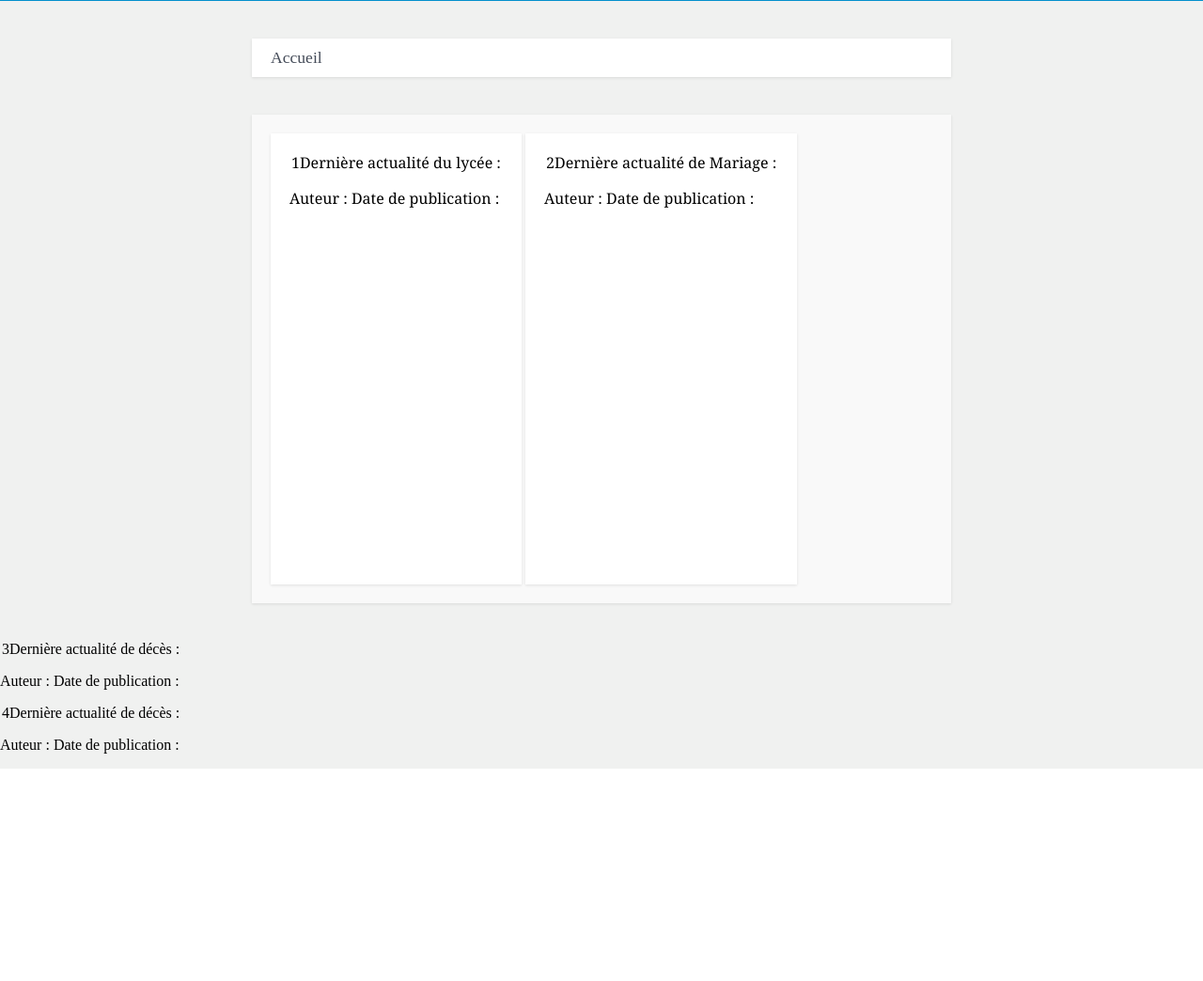
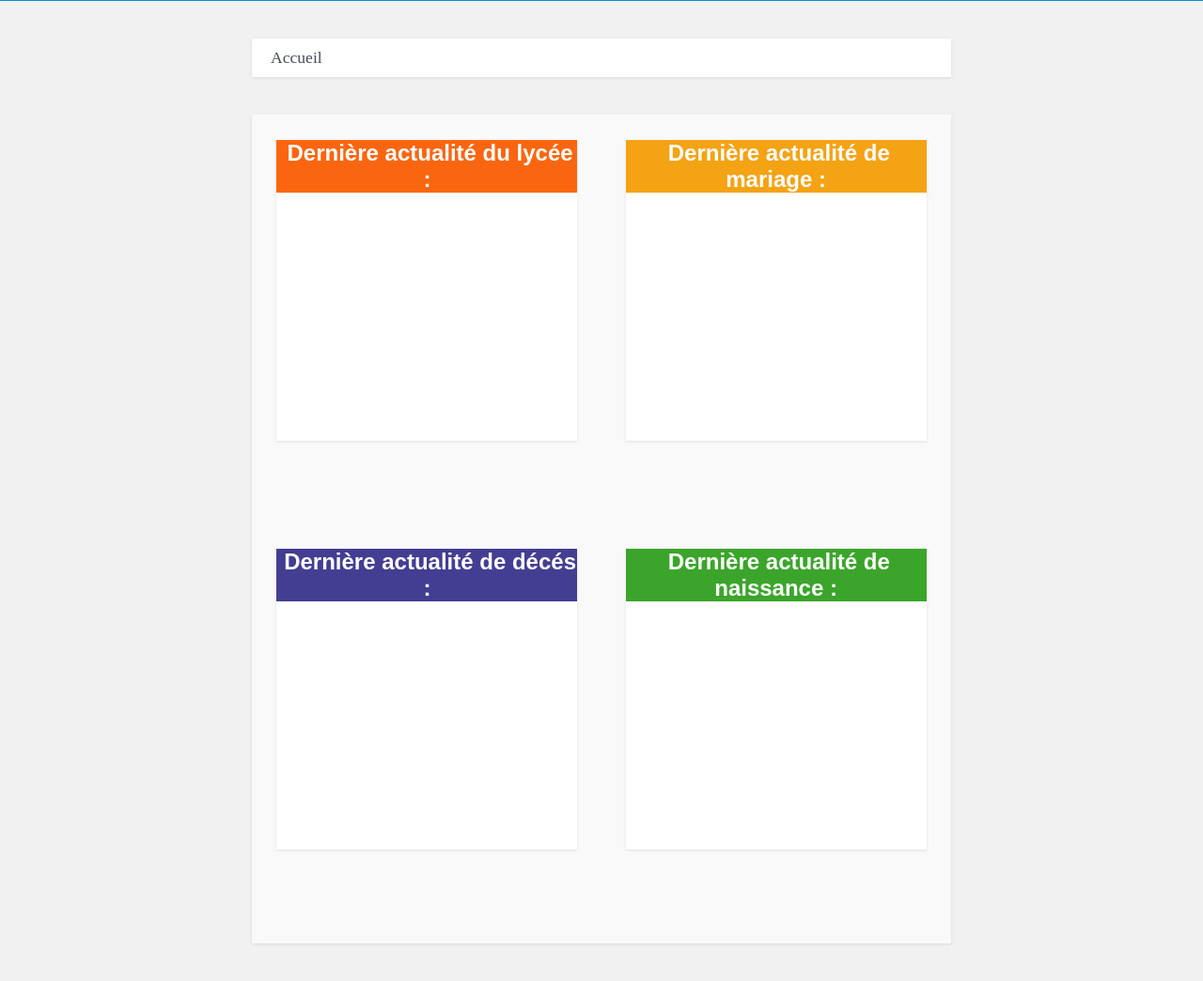
Before and after one commit to ComteZino/Projet_WEB_Etudiants, a PHP site: page /frontoffice/accueil.php in a window 1280 px wide. Shown: the part 301-1345 px from the top of the page at 94% size. Before the commit the page ends 1119 px from the top, so only its background shows below. Run offline with PHP 8.4, Linux system fonts and the light colour scheme; the visitor is signed in with stand-in values (Sample User, id 1); data that the repository does not hold is empty.

Commit message:
Design de l'accueil finis

```diff
--- a/css/styleAccueil.css
+++ b/css/styleAccueil.css
@@ -1,8 +1,30 @@
 @import url(http://fonts.googleapis.com/css?family=Montserrat:400,700);
 
+span{
+    font-weight: bold;
+}
+
+a{
+   color: #cf4d35;
+   text-decoration: none;
+}
+
+a:hover {
+    color: #cf4d35;
+    text-decoration: underline;
+}
+
+.trait{
+    width: 75%;
+    margin: auto;
+    border-style: solid;
+    border-width: 1px;
+    border-color:  #444B58;
+}
+
+/*Box contenant toute les box d'actualite*/
 .box-principal{
     max-width: 55%;
-    padding: 10px 20px;
     background: #F9F9F9;
     margin: 40px auto;
     padding: 20px;
@@ -10,31 +32,161 @@
     box-shadow: 0 1px 3px 0 rgba(0, 0, 0, 0.1);
 }
 
+#box-principal-one{
+    width:100%;
+    height:400px;
+    text-align: center;
+    margin-top: 1%;
+    margin-bottom: 5%;
+}
+
+#box-principal-two{
+    width:100%;
+    height:400px;
+    text-align: center;
+
+}
+
+/**********************************/
+/**********Style box lycee********/
+/********************************/
+
+/*Box principal contenant la barre et l'actualite*/
 #box_lycee{
-    max-width: 45%;
-    height: 55%;
+    width: 25%;
+    max-height: 95%;
+    min-height: 40%;
+    display: inline-block;
+    position: absolute;
+    left : 23%;
+    margin-left: auto;
+    margin-right: auto;
     background: #FFFFFF;
-    padding: 20px;
     font-family: Georgia, "Times New Roman", Times, serif;
     box-shadow: 0 1px 3px 0 rgba(0, 0, 0, 0.1);
+}
+
+/*Box contenant la barre de couleur*/
+#barre_box_lycee{
+    width: 100%;
+    height: 15%;
+    background: #FA6610;
+}
+
+.titre_categorie_actualite{
+    padding-left: 2%;
+    color : white;
+    font-family: '../font/Silica-Light.ttf', Arial, Helvetica, sans-serif;
+    font-size: 24px;
+    font-weight: bold;
+}
+
+/*Box contenant l'actualite'*/
+#actualite_box_lycee{
+    padding: 20px;
+}
+
+
+/**********************************/
+/********Style box mariage********/
+/********************************/
+
+/*Box principal contenant la barre et l'actualite*/
+#box_mariage{
+    width: 25%;
+    max-height: 95%;
+    min-height: 40%;
     display: inline-block;
+    position: absolute;
+    right : 23%;
     margin-left: auto;
     margin-right: auto;
+    margin-left: 3%;
+    background: #FFFFFF;
+    font-family: Georgia, "Times New Roman", Times, serif;
+    box-shadow: 0 1px 3px 0 rgba(0, 0, 0, 0.1);
 }
 
-#box_mariage{
-    max-width: 45%;
-    height: 55%;
+/*Box contenant la barre de couleur*/
+#barre_box_mariage{
+    width: 100%;
+    height: 5%;
+    background: #F4A314;
+}
+
+/*Box contenant l'actualite'*/
+#actualite_box_mariage{
+    padding: 20px;
+}
+
+
+/**********************************/
+/*********Style box deces*********/
+/********************************/
+
+/*Box principal contenant la barre et l'actualite*/
+#box_deces{
+    width: 25%;
+    max-height: 95%;
+    min-height: 40%;
+    display: inline-block;
+    position: absolute;
+    left : 20%;
+    margin-left: auto;
+    margin-right: auto;
     margin-left: 3%;
     background: #FFFFFF;
-    padding: 20px;
     font-family: Georgia, "Times New Roman", Times, serif;
     box-shadow: 0 1px 3px 0 rgba(0, 0, 0, 0.1);
+}
 
+/*Box contenant la barre de couleur*/
+#barre_box_deces{
+    width: 100%;
+    height: 5%;
+    background: #433E92;
+}
+
+/*Box contenant l'actualite'*/
+#actualite_box_deces{
+    padding: 20px;
+}
+
+
+/**********************************/
+/*******Style box naissance*******/
+/********************************/
+
+/*Box principal contenant la barre et l'actualite*/
+#box_naissance{
+    width: 25%;
+    max-height: 95%;
+    min-height: 40%;
     display: inline-block;
+    position: absolute;
+    right : 23%;
     margin-left: auto;
     margin-right: auto;
+    margin-left: 3%;
+    background: #FFFFFF;
+    font-family: Georgia, "Times New Roman", Times, serif;
+    box-shadow: 0 1px 3px 0 rgba(0, 0, 0, 0.1);
 }
+
+/*Box contenant la barre de couleur*/
+#barre_box_naissance{
+    width: 100%;
+    height: 5%;
+    background: #3BA52B;
+}
+
+/*Box contenant l'actualite'*/
+#actualite_box_naissance{
+    padding: 20px;
+}
+
+
+
 
 /*
 .form-style-5 fieldset{
--- a/frontoffice/accueil.php
+++ b/frontoffice/accueil.php
@@ -8,27 +8,15 @@
     require_once('connexionBD.php');
     $tableNewsLycee="SELECT * FROM news WHERE categorie='lycee' ORDER BY `date` desc";
     $table = $connexion->query($tableNewsLycee);
-    $ligne = $table->fetch();
-    $auteurLycee=$ligne['auteur'];
-    $titreLycee=$ligne['titre'];
-    $contenuLycee=$ligne['contenu'];
-    $dateLycee=$ligne['date'];
+
 
     $tableNewsMariage="SELECT * FROM news WHERE categorie='mariage' ORDER BY `date` desc";
     $table1 = $connexion->query($tableNewsMariage);
-    $ligne1 = $table1->fetch();
-    $auteurMariage=$ligne1['auteur'];
-    $titreMariage=$ligne1['titre'];
-    $contenuMariage=$ligne1['contenu'];
-    $dateMariage=$ligne1['date'];
+
 
     $tableNewsDeces="SELECT * FROM news WHERE categorie='deces' ORDER BY `date` desc";
     $table2 = $connexion->query($tableNewsDeces);
-    $ligne2 = $table2->fetch();
-    $auteurDeces=$ligne2['auteur'];
-    $titreDeces=$ligne2['titre'];
-    $contenuDeces=$ligne2['contenu'];
-    $dateDeces=$ligne2['date'];
+
 
 ?>
 <html>
@@ -48,81 +36,74 @@
         </div>
 
         <div class="box-principal">
+            <div id="box-principal-one">
                 <div id="box_lycee" class="form-style-5">
-
-                    <legend><span class="number" id="number1">1</span>Dernière actualité du lycée :</legend>
-                     <div class="actu_lycee">
-                        <p><?php echo 'Auteur : ' . $auteurLycee . ' Date de publication : ' . $dateLycee; ?></p>
-                        <p><?php echo $titreLycee; ?></p>
-                        <p><?php echo substr(htmlspecialchars_decode(strip_tags($contenuLycee)), 0, 140) ; ?></p>
+                    <div id="barre_box_lycee">
+                        <span class="titre_categorie_actualite">Dernière actualité du lycée :</span>
                     </div>
-
+                    <div id="actualite_box_lycee">
                         <?php
                             while($ligne = $table->fetch())
                             {
-                        echo "<fieldset>";
-                        echo "<div class="."actu_lycee".">";
-                        echo "<p>Auteur : ".$ligne['auteur']." Date de Publication : ".$ligne['date']."</p>";
-                        echo $ligne['titre'];
-                        echo "<p>".substr(htmlspecialchars_decode(strip_tags($ligne['contenu'])), 0, 140)."</p>" ;
-                        echo "</div>";
-                        echo "</fieldset>";
-                    }
-                ?>
-            </div>
-            <div id="box_mariage" class="form-style-5">
-
-                    <legend><span class="number" id="number2">2</span>Dernière actualité de Mariage :</legend>
-                     <div class="actu_mariage">
-                        <p><?php echo 'Auteur : ' . $auteurMariage . ' Date de publication : ' . $dateMariage; ?></p>
-                        <p><?php echo $titreMariage; ?></p>
-                        <p><?php echo substr(htmlspecialchars_decode(strip_tags($contenuMariage)), 0, 140); ?></p>
-                    </div>
-
-                <?php
-                    while($ligne1 = $table1->fetch())
-                    {
-                        echo "<fieldset>";
-                        echo "<div class="."actu_mariage".">";
-                        echo "<p>Auteur : ".$ligne1['auteur']." Date de Publication : ".$ligne1['date']."</p>";
-                        echo $ligne1['titre'];
-                        echo "<p>".substr(htmlspecialchars_decode(strip_tags($ligne1['contenu'])), 0, 140)."</p>" ;
-                        echo "</div>";
-                        echo "</fieldset>";
+                                echo "<p><span>Auteur : </span> ".$ligne['auteur']." <span>Date de publication : </span> ".$ligne['date']."</p>";
+                                echo '<p><a href="accueil.php">' .  $ligne['titre'] .'</a></p>';
+                                echo '<div class="trait"></div>';
                             }
                         ?>
                     </div>
                 </div>
-        <div id="container_two">
-            <div id="box_deces" class="form-style-5">
 
-                    <legend><span class="number" id="number3">3</span>Dernière actualité de décès :</legend>
-                    <div class="actu_deces">
-                        <p><?php echo 'Auteur : ' . $auteurDeces . ' Date de publication : ' . $dateDeces; ?></p>
-                        <p><?php echo $titreDeces; ?></p>
-                        <p><?php echo substr(htmlspecialchars_decode(strip_tags($contenuDeces)), 0, 140) ; ?></p>
+                <div id="box_mariage" class="form-style-5">
+                    <div id="barre_box_mariage">
+                        <span class="titre_categorie_actualite">Dernière actualité de mariage :</span>
+                    </div>
+                    <div id="actualite_box_mariage">
+                    <?php
+                        while($ligne1 = $table1->fetch())
+                        {
+                            echo "<p><span>Auteur : </span> ".$ligne1['auteur']." <span>Date de publication : </span> ".$ligne1['date']."</p>";
+                            echo '<p><a href="accueil.php">' .  $ligne1['titre'] .'</a></p>';
+                            echo '<div class="trait"></div>';
+                        }
+                    ?>
+                    </div>
+                </div>
             </div>
 
+            <div id="box-principal-two">
+
+                <div id="box_deces" class="form-style-5">
+                    <div id="barre_box_deces">
+                        <span class="titre_categorie_actualite">Dernière actualité de décés :</span>
+                    </div>
+                    <div id="actualite_box_deces">
                     <?php
                         while($ligne2 = $table2->fetch())
                         {
-                        echo "<fieldset>";
-                        echo "<div class="."actu_deces".">";
-                        echo "<p>Auteur : ".$ligne2['auteur']." Date de Publication : ".$ligne2['date']."</p>";
-                        echo $ligne2['titre'];
-                        echo "<p>".substr(htmlspecialchars_decode(strip_tags($ligne2['contenu'])), 0, 140)."</p>" ;
-                        echo "</div>";
-                        echo "</fieldset>";
+                            echo "<p><span>Auteur : </span> ".$ligne2['auteur']." <span>Date de publication : </span> ".$ligne2['date']."</p>";
+                            echo '<p><a href="accueil.php">' .  $ligne2['titre'] .'</a></p>';
+                            echo '<div class="trait"></div>';
+
                         }
                     ?>
                     </div>
+                </div>
+
                 <div id="box_naissance" class="form-style-5">
-
-                    <legend><span class="number" id="number4">4</span>Dernière actualité de décès :</legend>
-                    <p><?php echo 'Auteur : ' . $auteurDeces . ' Date de publication : ' . $dateDeces; ?></p>
-                    <p><?php echo $titreDeces; ?></p>
-                    <p><?php echo substr(htmlspecialchars_decode(strip_tags($contenuDeces)), 0, 140); ?></p>
-
+                    <div id="barre_box_naissance">
+                        <span class="titre_categorie_actualite">Dernière actualité de naissance :</span>
+                    </div>
+                    <div id="actualite_box_naissance">
+                        <?php
+                        while($ligne2 = $table2->fetch())
+                        {
+                            echo "<p>Auteur : ".$ligne2['auteur']." Date de Publication : ".$ligne2['date']."</p>";
+                            echo $ligne2['titre'];
+                            echo '<div class="trait"></div>';
+                        }
+                    ?>
+                    </div>
+                </div>
             </div>
         </div>
     </body>
```
Also changed, not shown: images/sortie_lycee.jpg (added). Lines whose indentation alone changed are shown as unchanged.
